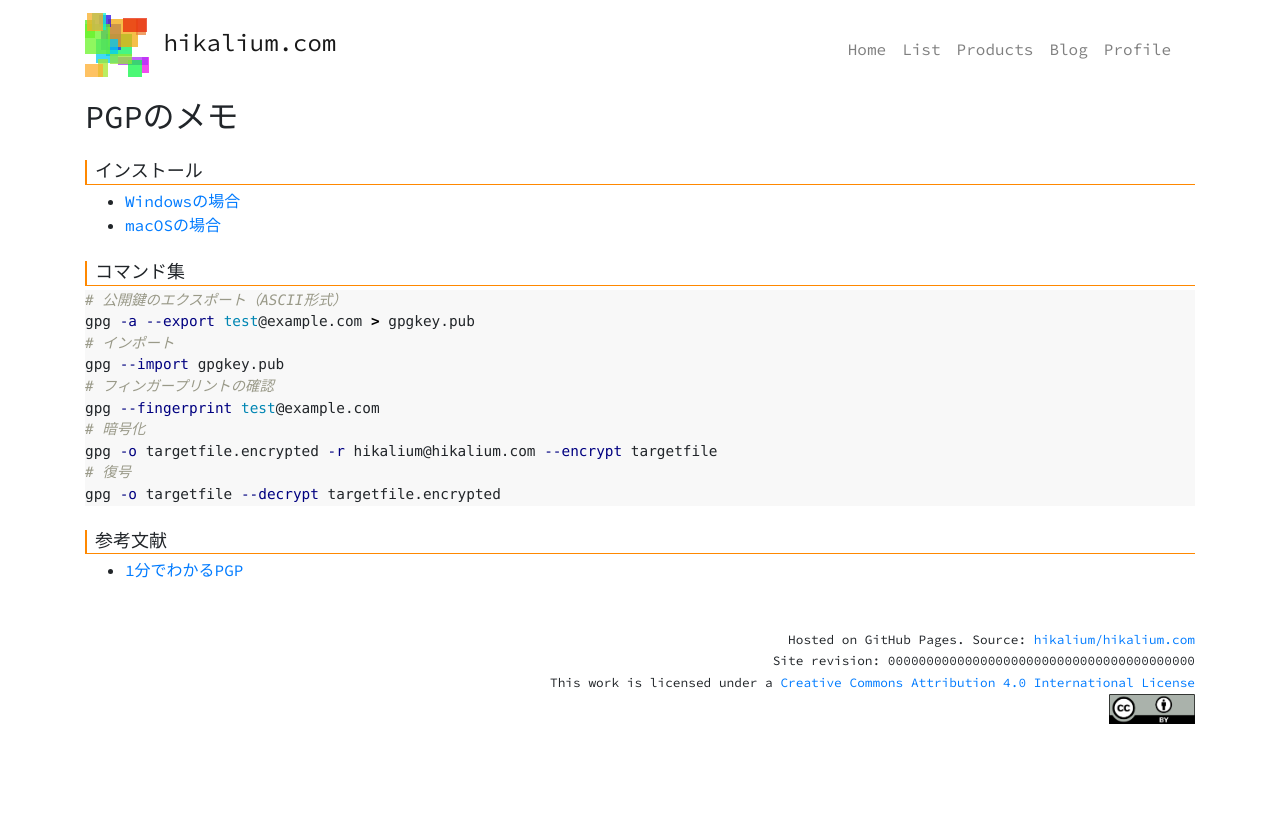
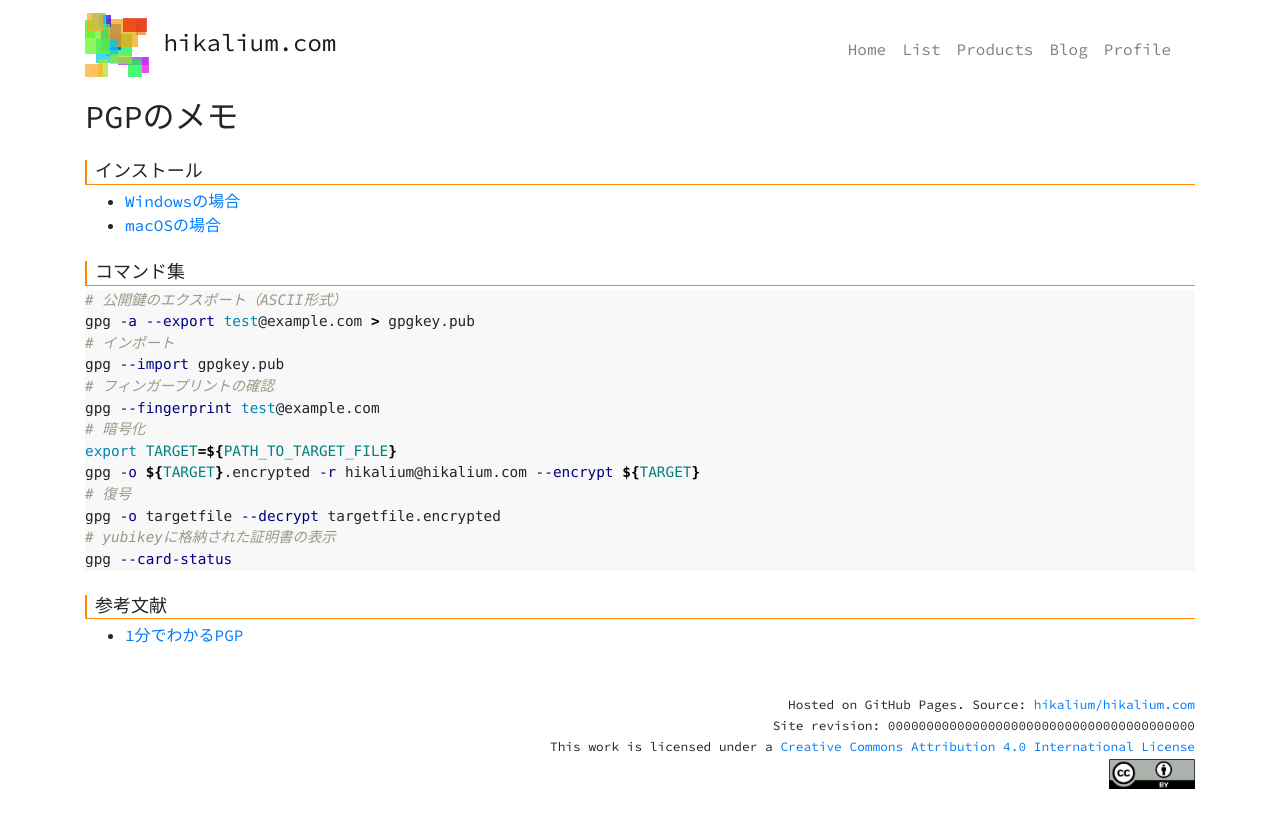
Before and after one commit to hikalium/hikalium.com, a Jekyll site: the page built from pages/note/pgp.md, in a window 1280 px wide. Shown: the top 828 px of the page. Built offline with Jekyll 4.4.1, drawn with Linux system fonts in a browser that asks for light colours; our own code applies the rules of GitHub Pages for plain Markdown files.

Commit message:
Update pgp.md

````diff
--- a/pages/note/pgp.md
+++ b/pages/note/pgp.md
@@ -12,9 +12,12 @@ gpg --import gpgkey.pub
 # フィンガープリントの確認
 gpg --fingerprint test@example.com
 # 暗号化
-gpg -o targetfile.encrypted -r hikalium@hikalium.com --encrypt targetfile
+export TARGET=${PATH_TO_TARGET_FILE}
+gpg -o ${TARGET}.encrypted -r hikalium@hikalium.com --encrypt ${TARGET}
 # 復号
 gpg -o targetfile --decrypt targetfile.encrypted
+# yubikeyに格納された証明書の表示
+gpg --card-status
 ```
 
 ### 参考文献
````
